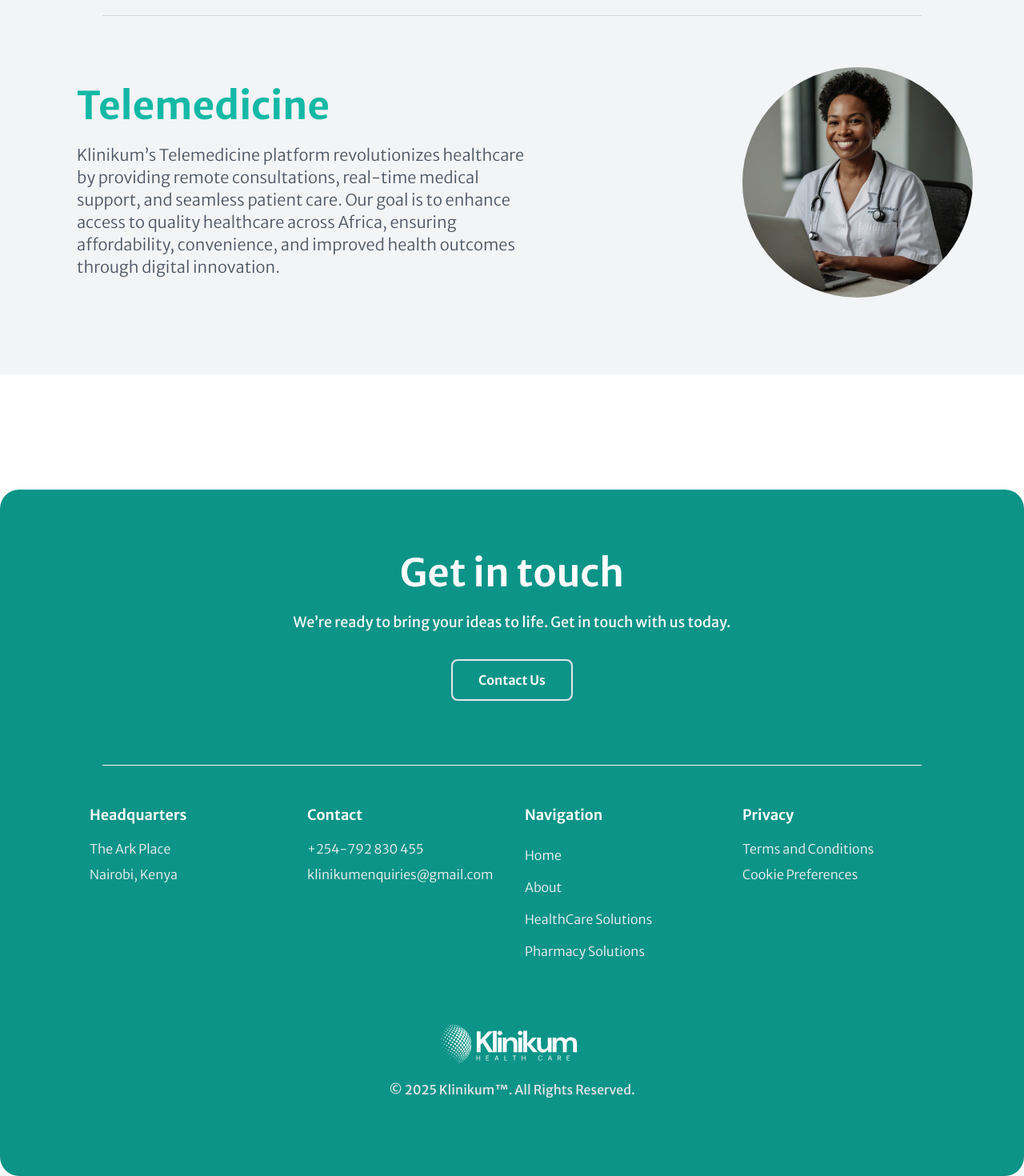
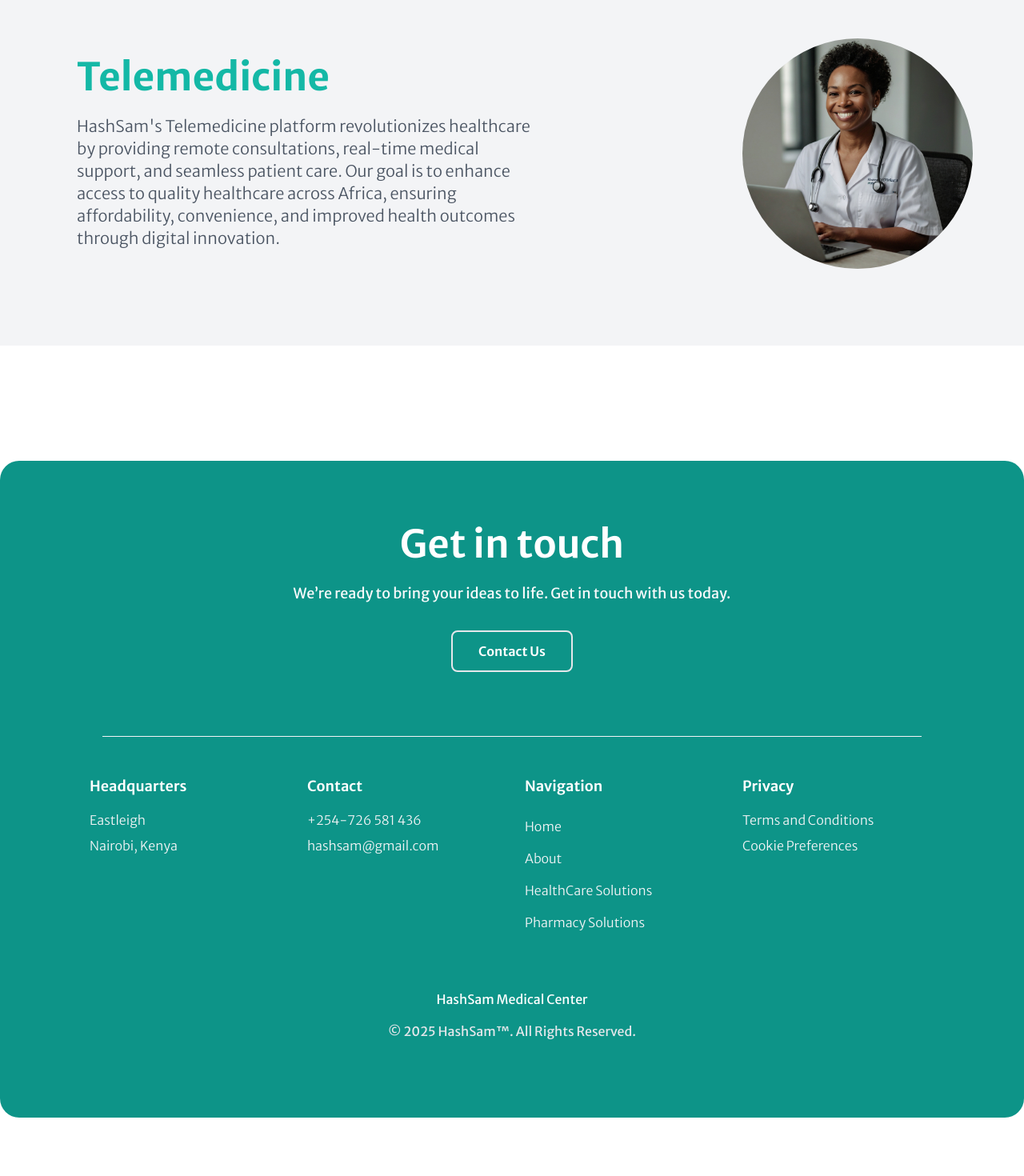
Before and after one commit to anwar730/hashsam-website, a Next.js app: page /healthcare-solutions in a window 1280 px wide. Shown: the part 797-2267 px from the top of the page at 80% size. After the commit the page ends 2194 px from the top, so only its background shows below. Built offline with nearby package versions, Linux system fonts and the light colour scheme.

Commit message:
minor updates

```diff
--- a/app/about/page.js
+++ b/app/about/page.js
@@ -28,7 +28,7 @@ export default function About() {
           Committed to Our Region and Its Patients
         </h1>
         <p className="text-md md:text-xl lg:text-2xl font-light text-gray-50 pt-6">
-          <strong>Klinikum </strong> is a trusted leader in delivering high-quality healthcare solutions, specializing in the distribution of innovative pharmaceuticals, biosimilars, and advanced medical treatments.
+          <strong>HashSam Medical Center </strong> is a trusted leader in delivering high-quality healthcare solutions, specializing in the distribution of innovative pharmaceuticals, biosimilars, and advanced medical treatments.
         </p>
       </div>
 
--- a/app/contact/page.js
+++ b/app/contact/page.js
@@ -30,7 +30,7 @@ export default function Contact() {
 
     emailjs
       .send(
-        "service_w5m49bs",
+        "service_fedg188",
         "template_jfgsehi",
         formData,
         "T6-o0k-kWQFpJtMZh"
--- a/app/healthcare-solutions/healthcare.js
+++ b/app/healthcare-solutions/healthcare.js
@@ -61,7 +61,7 @@ export default function Healthcare() {
             Telemedicine
           </h2>
           <p className="text-md font-thin md:text-xl lg:text-xl text-gray-600">
-            Klinikum’s Telemedicine platform revolutionizes healthcare by providing remote consultations, real-time medical support, and seamless patient care. Our goal is to enhance access to quality healthcare across Africa, ensuring affordability, convenience, and improved health outcomes through digital innovation.
+            HashSam's Telemedicine platform revolutionizes healthcare by providing remote consultations, real-time medical support, and seamless patient care. Our goal is to enhance access to quality healthcare across Africa, ensuring affordability, convenience, and improved health outcomes through digital innovation.
           </p>
         </div>
 
--- a/app/page.js
+++ b/app/page.js
@@ -3,7 +3,7 @@ import Services from "./ui/services";
 import AboutUs from "./ui/AboutUs";
 
 export const metadata = {
-  title: "Klinikum Healthcare",
+  title: "HashSam Medical Center",
   description: "Best Healthcare solutions",
 };
 export default function Home() {
--- a/app/pharmacy-solutions/pharmacy.js
+++ b/app/pharmacy-solutions/pharmacy.js
@@ -28,7 +28,7 @@ export default function PharmacySolutions() {
             Biosimilars
           </h1>
           <p className="text-md font-thin md:text-xl lg:text-xl text-gray-600">
-            Klinikum is committed to expanding access to high-quality, cost-effective biosimilars, providing patients with safe and affordable alternatives to biologic treatments. Through innovation and advanced healthcare solutions, we enhance patient well-being and improve treatment accessibility for individuals and families across our region.
+            HashSam Medical Center is committed to expanding access to high-quality, cost-effective biosimilars, providing patients with safe and affordable alternatives to biologic treatments. Through innovation and advanced healthcare solutions, we enhance patient well-being and improve treatment accessibility for individuals and families across our region.
           </p>
         </div>
       </div>
@@ -49,7 +49,7 @@ export default function PharmacySolutions() {
             Complex Generics
           </h2>
           <p className="text-md font-thin md:text-xl lg:text-xl text-gray-600">
-            Klinikum is dedicated to improving healthcare access through high-quality, cost-effective complex generics. By providing advanced, affordable treatment options, we enhance patient outcomes and ensure more individuals and families across Africa receive the medications they need. Our commitment to innovation and affordability helps bridge critical healthcare gaps, empowering healthier communities.
+            HashSam Medical Center is dedicated to improving healthcare access through high-quality, cost-effective complex generics. By providing advanced, affordable treatment options, we enhance patient outcomes and ensure more individuals and families across Africa receive the medications they need. Our commitment to innovation and affordability helps bridge critical healthcare gaps, empowering healthier communities.
           </p>
         </div>
 
--- a/app/ui/AboutUs.js
+++ b/app/ui/AboutUs.js
@@ -22,7 +22,7 @@ export default function WhoWeAre() {
             From Local Care to Global Impact
           </h2>
           <p className="mt-4 text-sm md:text-lg text-gray-700 leading-relaxed max-w-prose">
-            At Klinikum Health Care, we are redefining the future of healthcare by bridging innovation and compassion. From telemedicine solutions to efficient hospital management systems, our mission is to empower healthcare providers and enhance patient outcomes worldwide.
+            At HashSam Medical Center, we are redefining the future of healthcare by bridging innovation and compassion. From telemedicine solutions to efficient hospital management systems, our mission is to empower healthcare providers and enhance patient outcomes worldwide.
           </p>
         </div>
       </div>
--- a/app/ui/Footer.js
+++ b/app/ui/Footer.js
@@ -38,15 +38,15 @@ export default function Footer() {
         {/* Headquarters */}
         <div data-aos="fade-up" data-aos-duration="1000">
           <h3 className="text-lg font-semibold mb-4">Headquarters</h3>
-          <p className="text-gray-100 font-light">The Ark Place</p>
+          <p className="text-gray-100 font-light">Eastleigh</p>
           <p className="text-gray-100 py-2 font-light">Nairobi, Kenya</p>
         </div>
 
         {/* Contact */}
         <div data-aos="fade-up" data-aos-duration="1200" data-aos-delay="100">
           <h3 className="text-lg font-semibold mb-4">Contact</h3>
-          <p className="text-gray-100 font-light">+254-792 830 455</p>
-          <p className="text-gray-100 py-2 font-light">klinikumenquiries@gmail.com</p>
+          <p className="text-gray-100 font-light">+254-726 581 436</p>
+          <p className="text-gray-100 py-2 font-light">hashsam@gmail.com</p>
         </div>
 
         {/* Navigation */}
@@ -80,9 +80,9 @@ export default function Footer() {
         className="flex justify-center items-center space-y-4 flex-col pb-24 mt-4"
       >
         <a href="#home">
-          <Image alt="logo" src="/Green and Blue Minimalist Pharmacy Logo (3).svg" width={180} height={60} />
+          <h1 width={180} height={60} >HashSam Medical Center</h1>
         </a>
-        <p className="text-gray-200">© 2025 Klinikum™. All Rights Reserved.</p>
+        <p className="text-gray-200">© 2025 HashSam™. All Rights Reserved.</p>
 
         {/* Social Media Icons */}
         {/* <div className="flex space-x-6">
--- a/app/ui/Navbar.js
+++ b/app/ui/Navbar.js
@@ -21,7 +21,7 @@ function Navbar() {
       <div className="max-w-screen-xl container py-2 mx-auto px-4 md:py-4 flex justify-between items-center">
         {/* Brand Logo */}
         <a href={`/`}>
-          <Image
+          {/* <Image
             alt="logo"
             src={
               pathname === "/"
@@ -31,7 +31,8 @@ function Navbar() {
             width={180}
             height={60}
             className="w-[130px] h-[60px] sm:w-[100px] sm:h-[60px] md:w-[180px] md:h-[60px]"
-          />
+          /> */}
+          <h1>HashSam Medical Center</h1>
         </a>
 
         {/* Desktop Navigation */}
--- a/package.json
+++ b/package.json
@@ -11,9 +11,9 @@
   "dependencies": {
     "@emailjs/browser": "^4.4.1",
     "aos": "^2.3.4",
-    "next": "15.1.6",
-    "react": "^19.0.0",
-    "react-dom": "^19.0.0",
+    "next": "^15.1.6",
+    "react": "^19.1.0",
+    "react-dom": "^19.1.0",
     "react-icons": "^5.4.0"
   },
   "devDependencies": {
```
Also changed, not shown: 1 other file (tests, documents, lock files or other folders).
